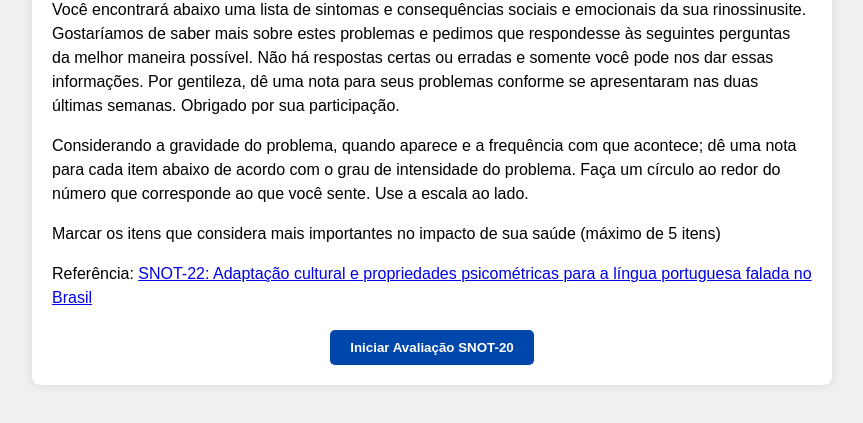
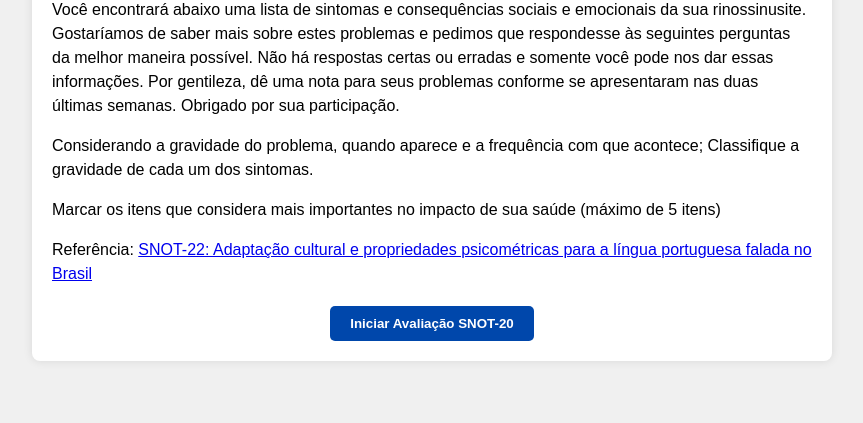
Before and after one commit to dhsig86/Snot22score, a plain HTML site: page index.html in a window 1280 px wide. Shown: the part 319-742 px from the top of the page, without its empty margins (208-1071 px from the left). Drawn offline with Linux system fonts and the light colour scheme.

Commit message:
Update index.html

```diff
--- a/index.html
+++ b/index.html
@@ -17,7 +17,7 @@
             <p> <img src="https://i.ibb.co/0hvv7c6/SNOT22-CAPA.png" alt="Descrição da imagem"> </p>
             <p class="text-justiify">Você encontrará abaixo uma lista de sintomas e consequências sociais e emocionais da sua rinossinusite. Gostaríamos de saber mais sobre estes problemas e pedimos que respondesse às seguintes perguntas da melhor maneira possível. Não há respostas certas ou erradas e somente você pode nos dar essas informações. Por gentileza, dê uma nota para seus problemas conforme se apresentaram nas duas últimas semanas. Obrigado por sua participação.</p>
 
-            <p class="text-justiify">Considerando a gravidade do problema, quando aparece e a frequência com que acontece; dê uma nota para cada item abaixo de acordo com o grau de intensidade do problema. Faça um círculo ao redor do número que corresponde ao que você sente. Use a escala ao lado.</p>
+            <p class="text-justiify">Considerando a gravidade do problema, quando aparece e a frequência com que acontece; Classifique a gravidade de cada um dos sintomas.</p>
 
             <p class="text-justiify">Marcar os itens que considera mais importantes no impacto de sua saúde (máximo de 5 itens)</p>
             <p>Referência: <a href="https://doi.org/10.5935/1808-8694.20120030" target="_blank">SNOT-22: Adaptação cultural e propriedades psicométricas para a língua portuguesa falada no Brasil</a></p>
```
